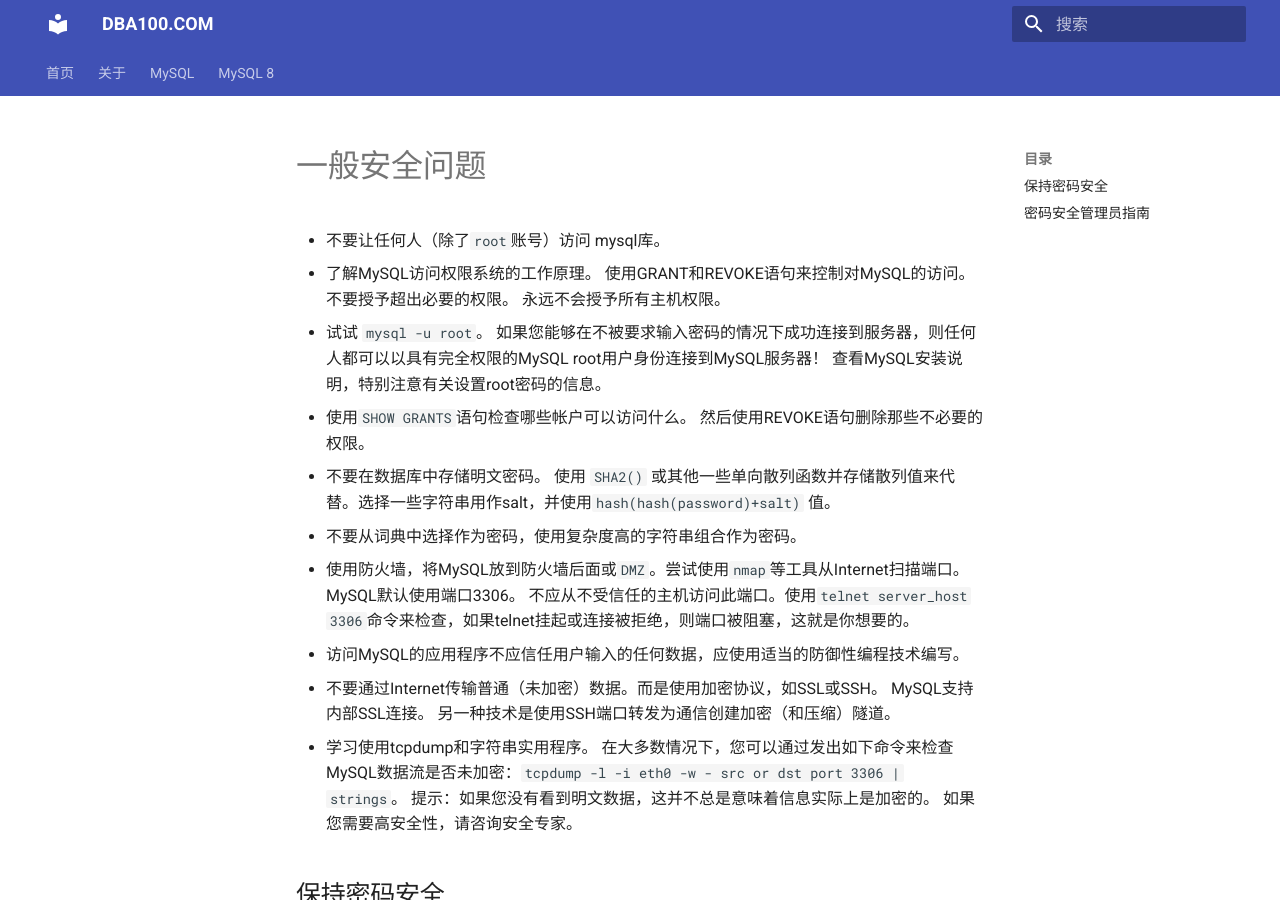
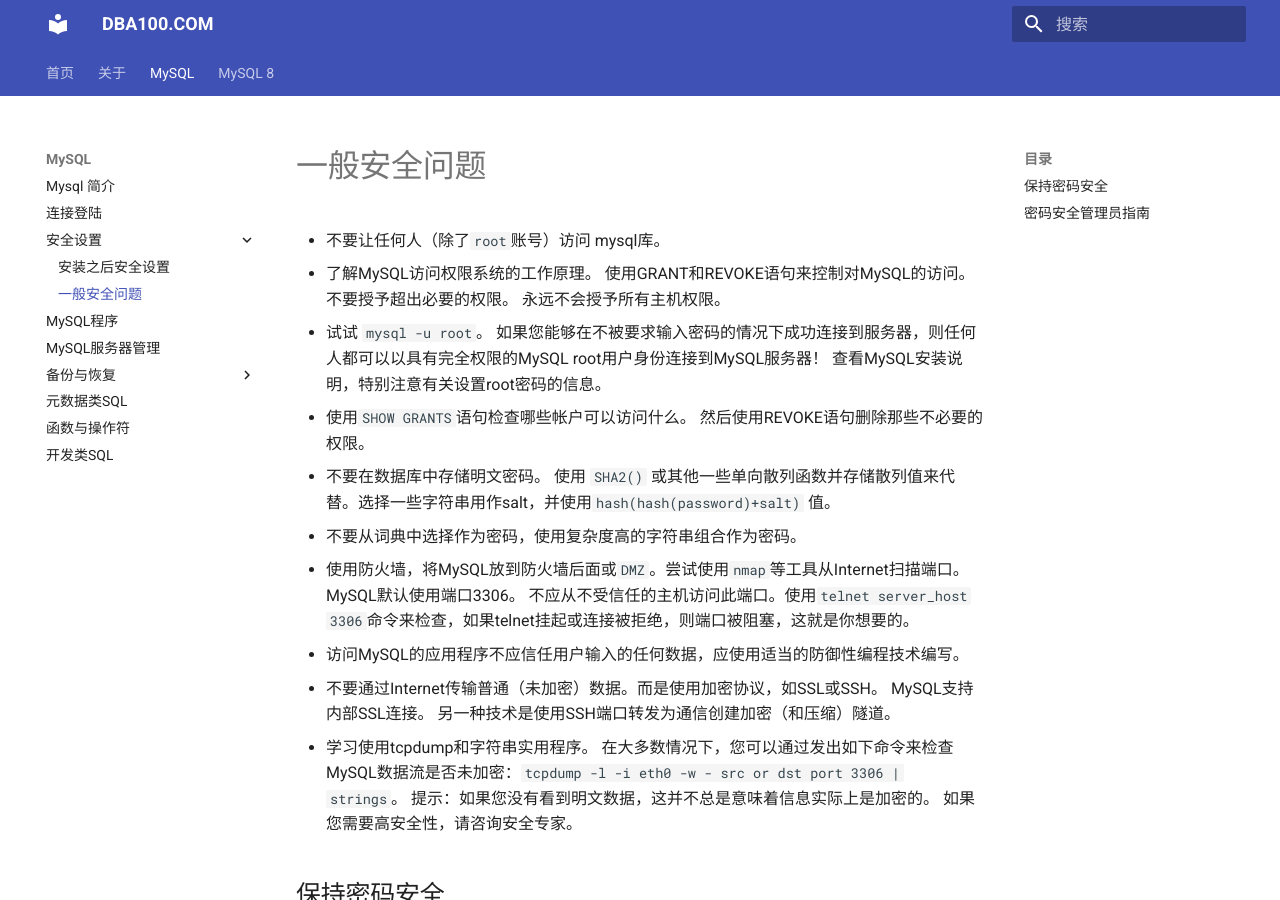
Before and after one commit to duliang123/dba100, an MkDocs documentation site: the page built from docs/mysql/general-security-issues.md, in a window 1280 px wide and 900 px high. Built offline with MkDocs 1.6.1 and Material for MkDocs 9.7.7, drawn with Linux system fonts in a browser that asks for light colours.

Commit message:
Update mkdocs.yml

```diff
--- a/mkdocs.yml
+++ b/mkdocs.yml
@@ -14,7 +14,7 @@ nav:
     - '连接登陆': mysql/login.md
     - '安全设置':
       - '安装之后安全设置': mysql/security.md
-      - '一般安全问题': general-security-issues.md
+      - '一般安全问题': mysql/general-security-issues.md
     - 'MySQL程序': 1.md
     - 'MySQL服务器管理': 1.md
     - '备份与恢复':
```
